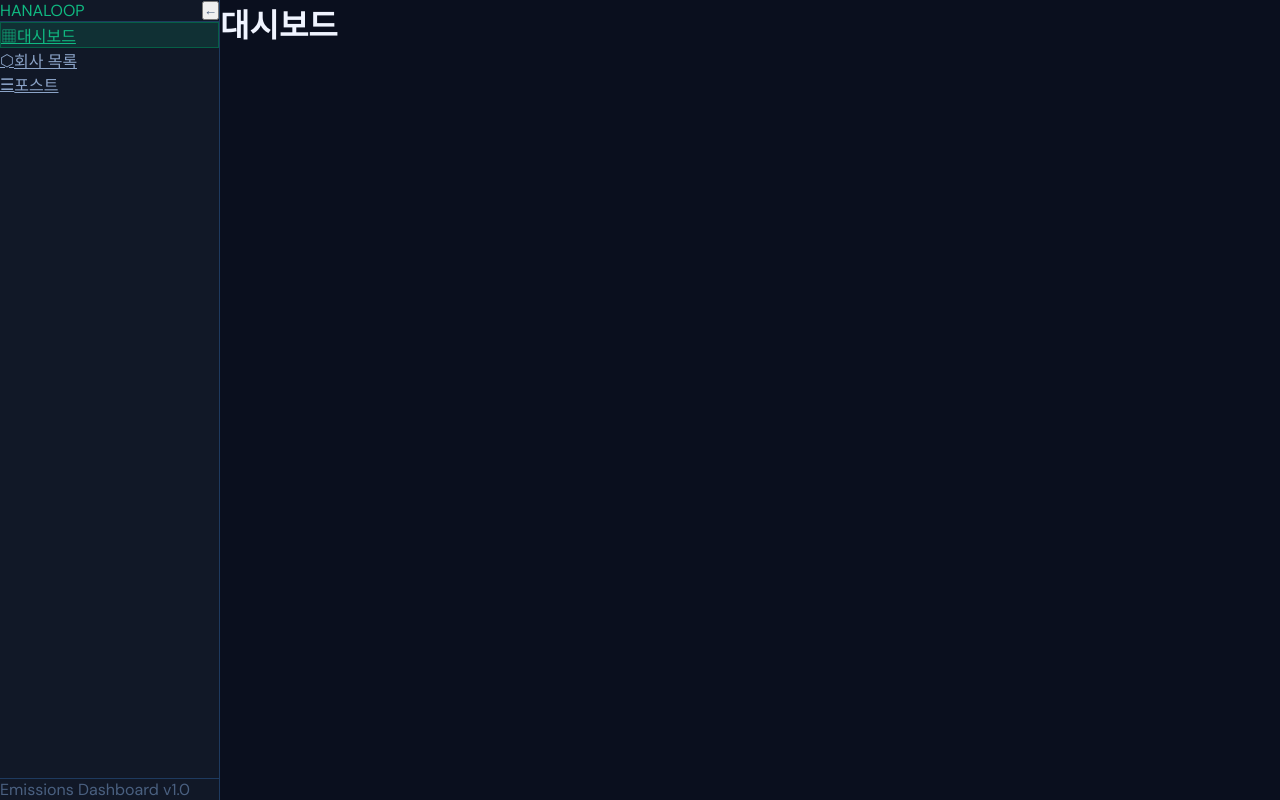
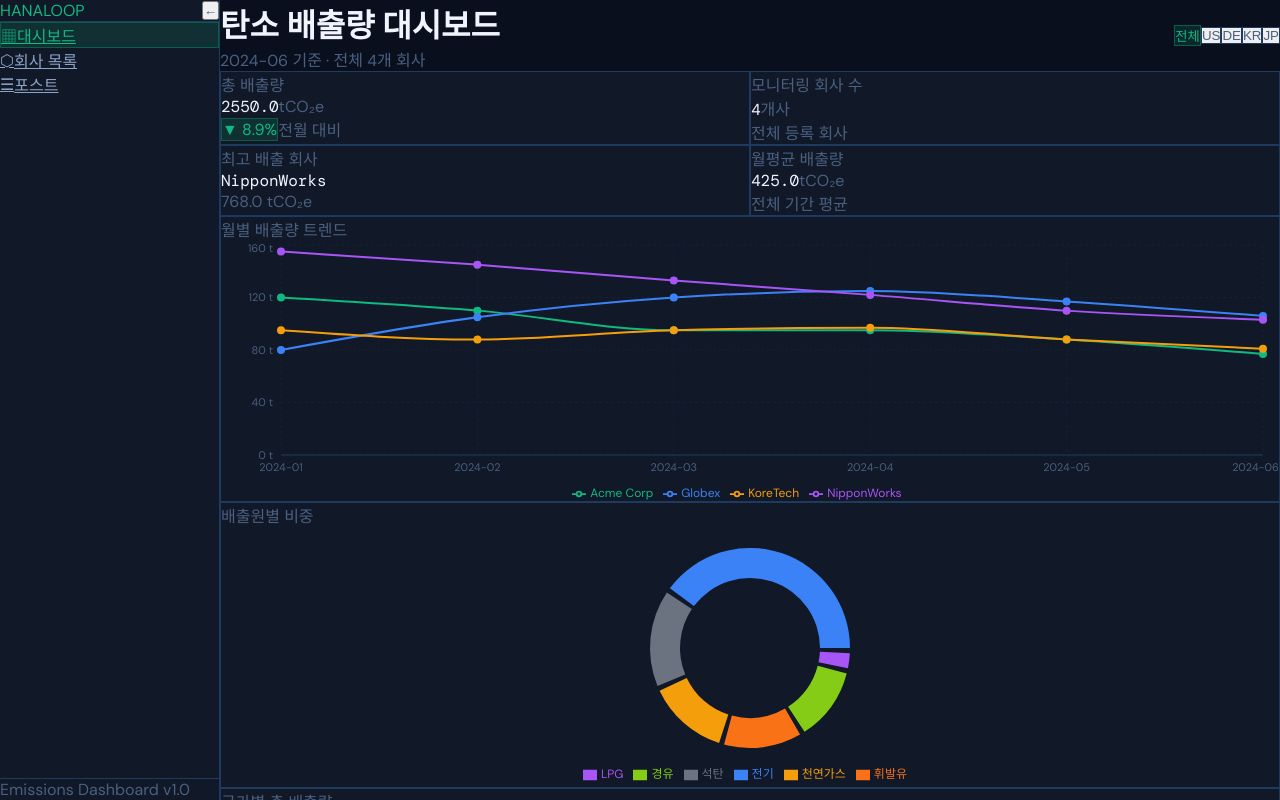
Before and after one commit to djskyt/hanaloop-emissions-dashboard, a Next.js app in the folder hanaloop-emissions-dashboard/: page /dashboard in a window 1280 px wide. Built offline with nearby package versions, Linux system fonts and the light colour scheme.

Commit message:
파일위치 실수 병경 및 대시보드 페이지 조립

```diff
--- a/hanaloop-emissions-dashboard/app/dashboard/page.tsx
+++ b/hanaloop-emissions-dashboard/app/dashboard/page.tsx
@@ -1,9 +1,177 @@
+"use client";
+
+import { useCompanies } from "@/hooks/useCompanies";
+import { useUiStore } from "@/store/uiStore";
+import { KpiCard } from "@/components/dashboard/KpiCard";
+import { EmissionsTrendChart } from "@/components/dashboard/EmissionsTrendChart";
+import { EmissionsBySourceChart } from "@/components/dashboard/EmissionsBySourceChart";
+import { EmissionsByCountryChart } from "@/components/dashboard/EmissionsByCountryChart";
+import { CardSkeleton, ChartSkeleton } from "@/components/ui/Skeleton";
+import { ErrorMessage } from "@/components/ui/ErrorMessage";
+import {
+  getTotalEmissions,
+  aggregateByMonth,
+  getMonthOverMonthChange,
+} from "@/utils/emissions";
+import type { Company } from "@/lib/seed/types";
+
+function getTopEmitter(companies: Company[]): Company | null {
+  if (!companies.length) return null;
+  return companies.reduce((a, b) =>
+    getTotalEmissions(a) > getTotalEmissions(b) ? a : b
+  );
+}
+
+function getLatestMonth(companies: Company[]): string | null {
+  const months = companies
+    .flatMap((c) => c.emissions.map((e) => e.yearMonth))
+    .sort();
+  return months[months.length - 1] ?? null;
+}
+
 export default function DashboardPage() {
+  const { data: companies, loading, error } = useCompanies();
+  const { selectedCountry } = useUiStore();
+
+  const filtered = selectedCountry
+    ? companies.filter((c) => c.country === selectedCountry)
+    : companies;
+
+  const totalEmissions = filtered.reduce(
+    (sum, c) => sum + getTotalEmissions(c),
+    0
+  );
+
+  const latestMonth = getLatestMonth(filtered);
+  const monthlyData = aggregateByMonth(filtered);
+  const momChange = latestMonth
+    ? getMonthOverMonthChange(
+        filtered.flatMap((c) => c.emissions),
+        latestMonth
+      )
+    : null;
+
+  const topEmitter = getTopEmitter(filtered);
+  const topEmitterTotal = topEmitter ? getTotalEmissions(topEmitter) : 0;
+
+  if (error) {
+    return (
+      <div className="p-8">
+        <ErrorMessage message={error} />
+      </div>
+    );
+  }
+
   return (
-    <div className="p-8">
-      <h1 className="text-2xl font-bold text-[var(--text-primary)]">
-        대시보드
-      </h1>
+    <div className="p-8 space-y-8">
+      {/* 헤더 */}
+      <div className="flex items-center justify-between">
+        <div>
+          <h1 className="text-2xl font-bold text-[var(--text-primary)]">
+            탄소 배출량 대시보드
+          </h1>
+          <p className="text-sm text-[var(--text-muted)] mt-1">
+            {latestMonth ?? "-"} 기준 · 전체 {filtered.length}개 회사
+          </p>
+        </div>
+
+        {/* 국가 필터 */}
+        <CountryFilter companies={companies} />
+      </div>
+
+      {/* KPI 카드 */}
+      <div className="grid grid-cols-2 xl:grid-cols-4 gap-4">
+        {loading ? (
+          Array.from({ length: 4 }).map((_, i) => <CardSkeleton key={i} />)
+        ) : (
+          <>
+            <KpiCard
+              title="총 배출량"
+              value={totalEmissions.toFixed(1)}
+              unit="tCO₂e"
+              change={momChange}
+              description="전월 대비"
+            />
+            <KpiCard
+              title="모니터링 회사 수"
+              value={String(filtered.length)}
+              unit="개사"
+              description="전체 등록 회사"
+            />
+            <KpiCard
+              title="최고 배출 회사"
+              value={topEmitter?.name ?? "-"}
+              description={`${topEmitterTotal.toFixed(1)} tCO₂e`}
+            />
+            <KpiCard
+              title="월평균 배출량"
+              value={
+                monthlyData.length
+                  ? (totalEmissions / monthlyData.length).toFixed(1)
+                  : "0"
+              }
+              unit="tCO₂e"
+              description="전체 기간 평균"
+            />
+          </>
+        )}
+      </div>
+
+      {/* 트렌드 차트 */}
+      {loading ? (
+        <ChartSkeleton />
+      ) : (
+        <EmissionsTrendChart companies={filtered} />
+      )}
+
+      {/* 파이 + 바 차트 */}
+      <div className="grid grid-cols-1 xl:grid-cols-2 gap-6">
+        {loading ? (
+          <>
+            <ChartSkeleton />
+            <ChartSkeleton />
+          </>
+        ) : (
+          <>
+            <EmissionsBySourceChart companies={filtered} />
+            <EmissionsByCountryChart companies={filtered} />
+          </>
+        )}
+      </div>
     </div>
   );
 }
+
+// 국가 필터 컴포넌트
+function CountryFilter({ companies }: { companies: Company[] }) {
+  const { selectedCountry, setSelectedCountry } = useUiStore();
+  const countries = [...new Set(companies.map((c) => c.country))];
+
+  return (
+    <div className="flex items-center gap-2">
+      <button
+        onClick={() => setSelectedCountry(null)}
+        className={`px-3 py-1.5 rounded-lg text-xs font-medium transition-all border ${
+          selectedCountry === null
+            ? "bg-[var(--accent-glow)] text-[var(--accent)] border-[var(--accent-dim)]"
+            : "text-[var(--text-muted)] border-[var(--border)] hover:text-[var(--text-primary)]"
+        }`}
+      >
+        전체
+      </button>
+      {countries.map((code) => (
+        <button
+          key={code}
+          onClick={() => setSelectedCountry(code)}
+          className={`px-3 py-1.5 rounded-lg text-xs font-medium transition-all border ${
+            selectedCountry === code
+              ? "bg-[var(--accent-glow)] text-[var(--accent)] border-[var(--accent-dim)]"
+              : "text-[var(--text-muted)] border-[var(--border)] hover:text-[var(--text-primary)]"
+          }`}
+        >
+          {code}
+        </button>
+      ))}
+    </div>
+  );
+}
```
Also changed, not shown: hanaloop-emissions-dashboard/components/dashboard/EmissionsByCountryChart.tsx (renamed from hanaloop-emissions-dashboard/app/dashboard/EmissionsByCountryChart.tsx), hanaloop-emissions-dashboard/components/dashboard/EmissionsBySourceChart.tsx (renamed from hanaloop-emissions-dashboard/app/dashboard/EmissionsBySourceChart.tsx), hanaloop-emissions-dashboard/components/dashboard/EmissionsTrendChart.tsx (renamed from hanaloop-emissions-dashboard/app/dashboard/EmissionsTrendChart.tsx), hanaloop-emissions-dashboard/components/dashboard/KpiCard.tsx (renamed from hanaloop-emissions-dashboard/app/dashboard/KpiCard.tsx).
